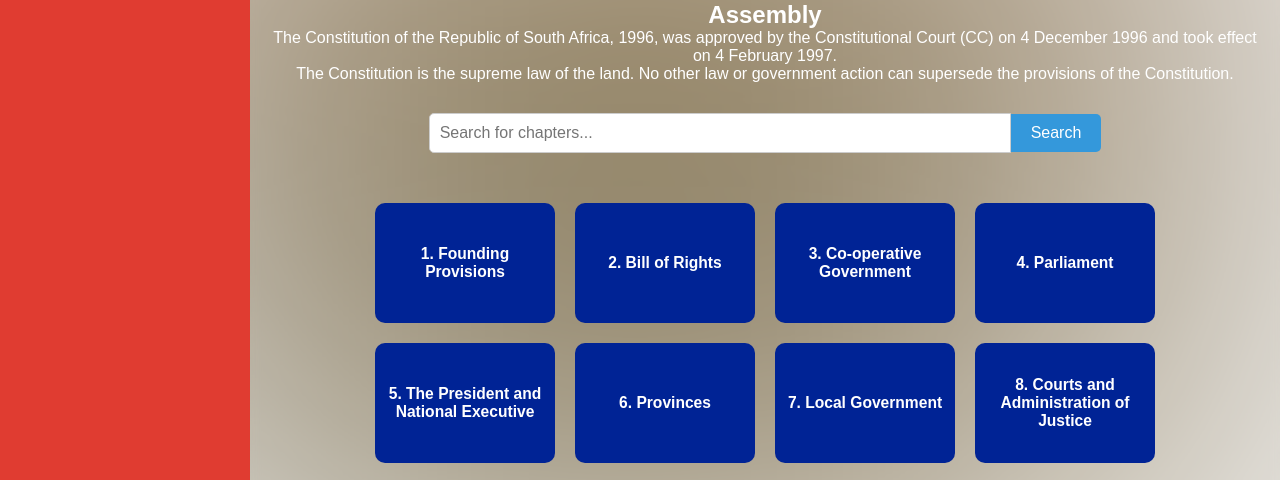
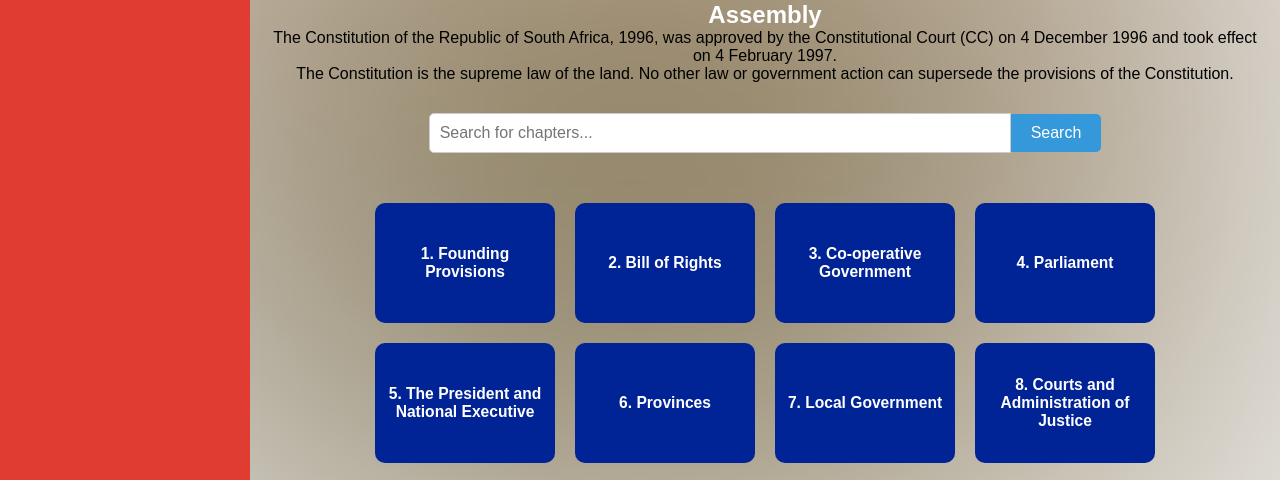
Before and after one commit to SSNgwenya/The-Constitution-of-the-Republic-of-South-Africa-1996, a plain HTML site: page index.html in a window 1280 px wide. Shown: the part 247-727 px from the top of the page. Drawn offline with Linux system fonts and the light colour scheme; a script that the page names is missing.

Commit message:
Update index.html

```diff
--- a/index.html
+++ b/index.html
@@ -59,7 +59,7 @@
 
 
             <h2 style="text-align: center; color: white;">As adopted on 8 May 1996 and amended on 11 October 1996 by the Constitutional Assembly</h2>
-            <p style="text-align: center; color: white;">The Constitution of the Republic of South Africa, 1996, was approved by the Constitutional Court (CC) on 4 December 1996 and took effect on 4 February 1997.
+            <p style="text-align: center; color: black;">The Constitution of the Republic of South Africa, 1996, was approved by the Constitutional Court (CC) on 4 December 1996 and took effect on 4 February 1997.
                 <br>The Constitution is the supreme law of the land. No other law or government action can supersede the provisions of the Constitution.</p>
 
 
```
